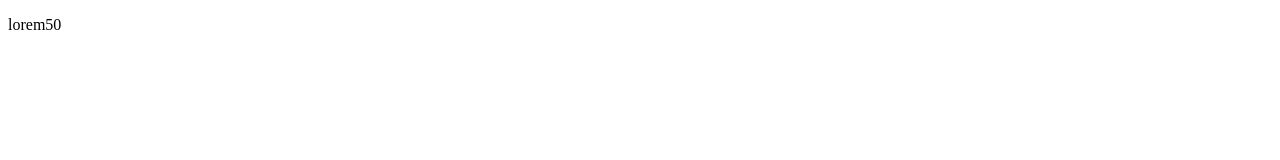
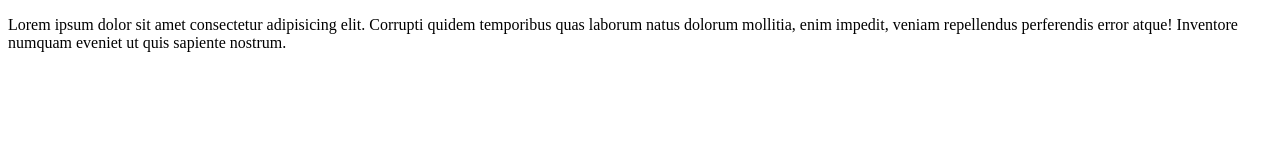
Before and after one commit to PedroAntonioSC7710/primer_repo_remoto, a plain HTML site: page index.html in a window 1280 px wide. Drawn offline with Linux system fonts and the light colour scheme.

Commit message:
Se agrego un parrafo con lorem ipsum a index

```diff
--- a/index.html
+++ b/index.html
@@ -7,6 +7,8 @@
     <title>Document</title>
 </head>
 <body>
-    <p>lorem50</p>
+
+    <p>Lorem ipsum dolor sit amet consectetur adipisicing elit. Corrupti quidem temporibus quas laborum natus dolorum mollitia, enim impedit, veniam repellendus perferendis error atque! Inventore numquam eveniet ut quis sapiente nostrum.</p>
+
 </body>
 </html>
```
